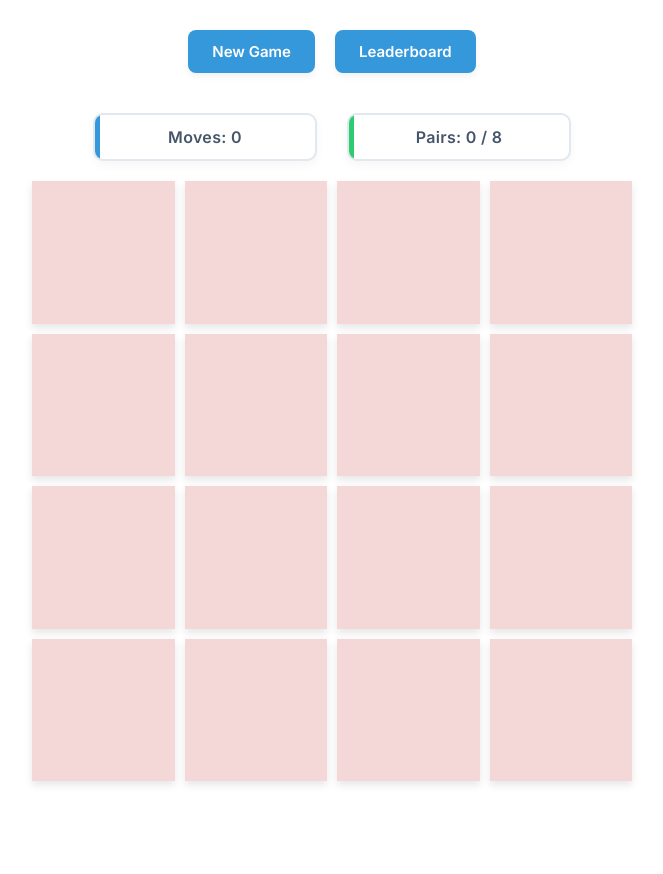
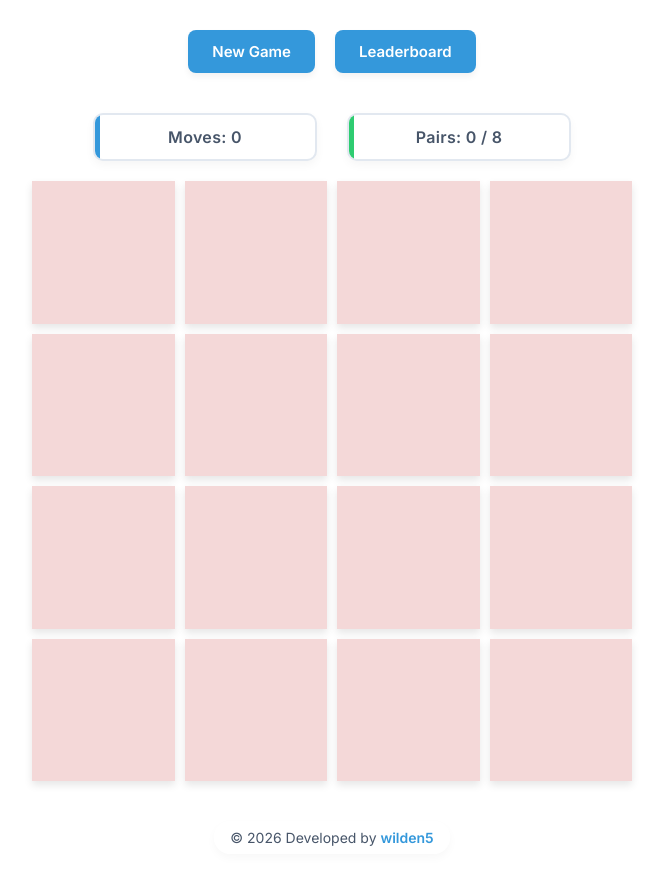
Before and after one commit to wilden5/memory-game, a website built with Vite: page index.html in a window 1280 px wide. Shown: the part 147-1021 px from the top of the page, without its empty margins (308-971 px from the left). Before the commit the page ends 948 px from the top, so only its background shows below. Built offline with nearby package versions, Linux system fonts and the light colour scheme; files whose address does not match are found by name.

Commit message:
feat: add footer component with styles

```diff
--- /dev/null
+++ b/src/components/footer/footer.css
@@ -0,0 +1,31 @@
+.footer {
+    width: 100%;
+    margin-top: auto;
+    padding: 2rem 0;
+    display: flex;
+    justify-content: center;
+    align-items: center;
+
+    & .footer-content {
+        font-size: 1.4rem;
+        color: #475569;
+        font-weight: 500;
+        background-color: rgba(255, 255, 255, 0.8);
+        padding: 0.8rem 1.6rem;
+        border-radius: 2rem;
+        backdrop-filter: blur(0.4rem);
+        box-shadow: 0 4px 10px rgba(0, 0, 0, 0.03);
+
+        & .author-link {
+            color: #3498db;
+            text-decoration: none;
+            font-weight: 600;
+            transition: color 0.2s ease;
+
+            &:hover {
+                color: #2980b9;
+                text-decoration: none;
+            }
+        }
+    }
+}
--- /dev/null
+++ b/src/components/footer/footer.js
@@ -0,0 +1,26 @@
+import {createNewElement} from "../../utils/dom-helper.js";
+
+export const createFooter = () => {
+    const authorLink = createNewElement('a', {
+        className: 'author-link',
+        href: 'https://github.com/wilden5',
+        target: '_blank',
+    }, 'wilden5');
+
+    const copyrightText = document.createTextNode('© 2026 Developed by ');
+
+    const footerContent = createNewElement('div', {
+        className: 'footer-content'
+    }, [
+        copyrightText,
+        authorLink
+    ]);
+
+    const footer = createNewElement('footer', {
+        className: 'footer',
+    }, [
+        footerContent
+    ]);
+
+    return footer;
+}
--- a/src/main.js
+++ b/src/main.js
@@ -4,6 +4,7 @@ import {createGameBoard, renderGameCards} from "./components/game-board/game-boa
 import {doubleGameArray, shuffleGameArray} from "./utils/shuffle-helper.js";
 import {resetGameState} from "./state/game-state.js";
 import {closeModalWindow} from "./components/modal-window/modal-window.js";
+import {createFooter} from "./components/footer/footer.js";
 
 export const restartGame = () => {
     resetGameState();
@@ -22,9 +23,11 @@ export const restartGame = () => {
 const initApp = () => {
     const headerElement = createHeader();
     const gameBoardElement = createGameBoard();
+    const footerElement = createFooter();
 
     document.body.appendChild(headerElement);
     document.body.appendChild(gameBoardElement);
+    document.body.appendChild(footerElement);
 
     const initialCards = shuffleGameArray(doubleGameArray());
     renderGameCards(initialCards);
--- a/src/style.css
+++ b/src/style.css
@@ -3,6 +3,7 @@
 @import 'components/header/header.css';
 @import 'components/game-board/game-board.css';
 @import 'components/modal-window/modal-window.css';
+@import 'components/footer/footer.css';
 
 html, body {
     font-size: 10px;
```
